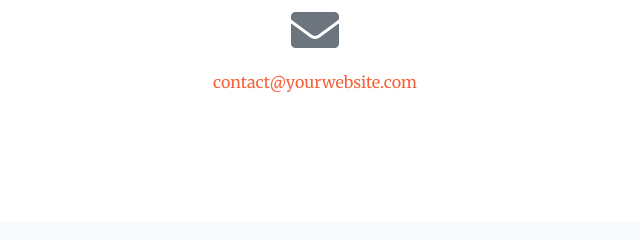
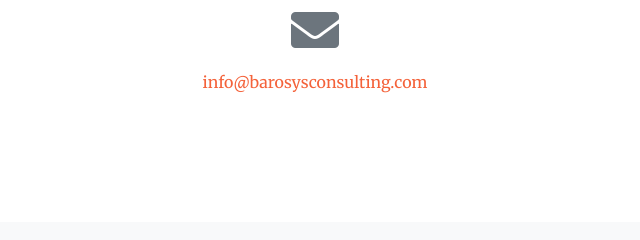
Before and after one commit to kimijimoses/kimijimoses.github.io, a website with bundled scripts: page index.html in a window 1280 px wide. Shown: the part 3186-3426 px from the top of the page, 515-1155 px from the left. Built offline with nearby package versions, Linux system fonts and the light colour scheme.

Commit message:
Update index.html

```diff
--- a/index.html
+++ b/index.html
@@ -233,7 +233,7 @@
         <div class="col-lg-4 mr-auto text-center">
           <i class="fas fa-envelope fa-3x mb-3 text-muted"></i>
           <!-- Make sure to change the email address in anchor text AND the link below! -->
-          <a class="d-block" href="mailto:info@barosysconsulting.com">contact@yourwebsite.com</a>
+          <a class="d-block" href="mailto:info@barosysconsulting.com">info@barosysconsulting.com</a>
         </div>
       </div>
     </div>
```
